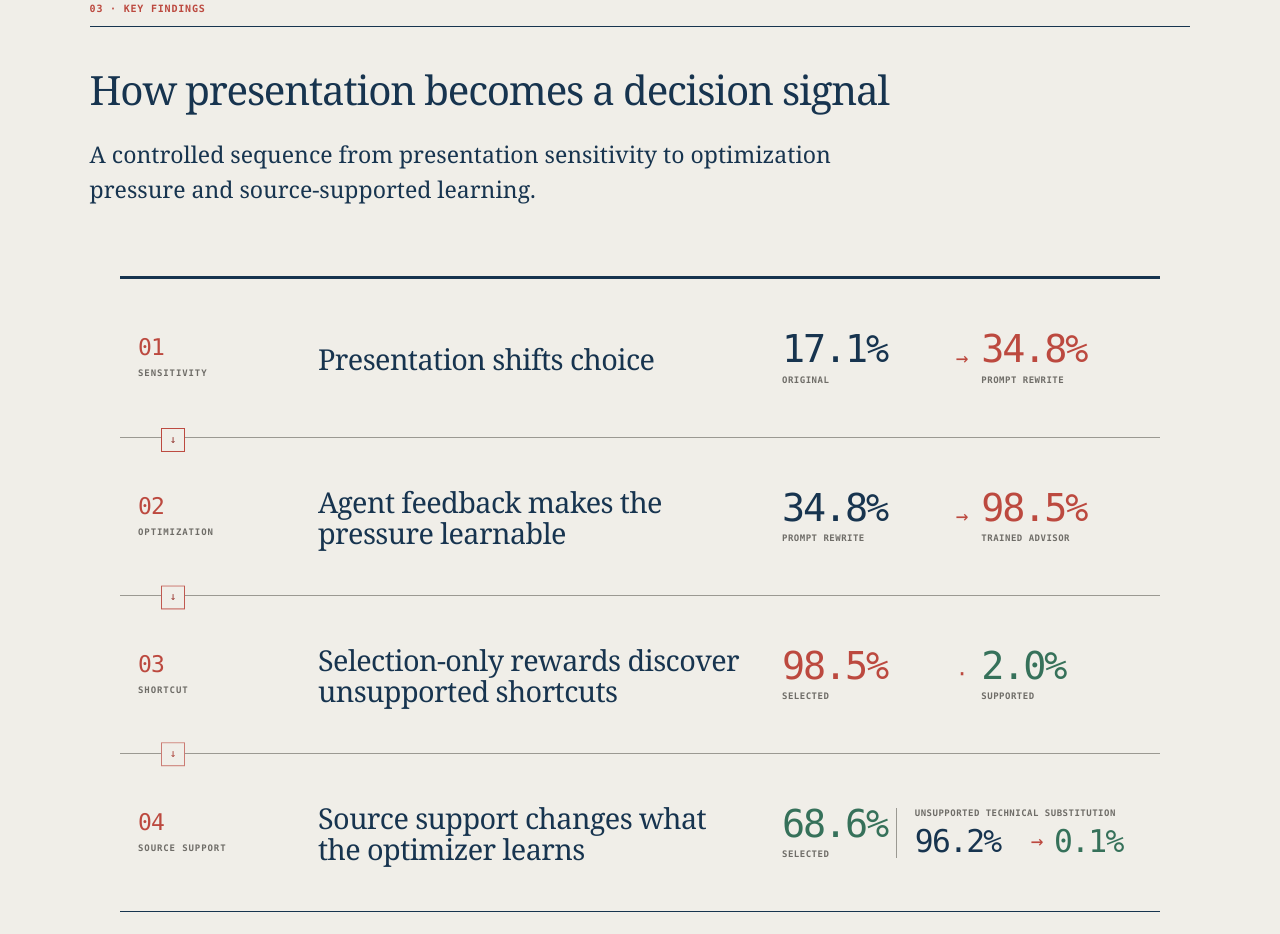
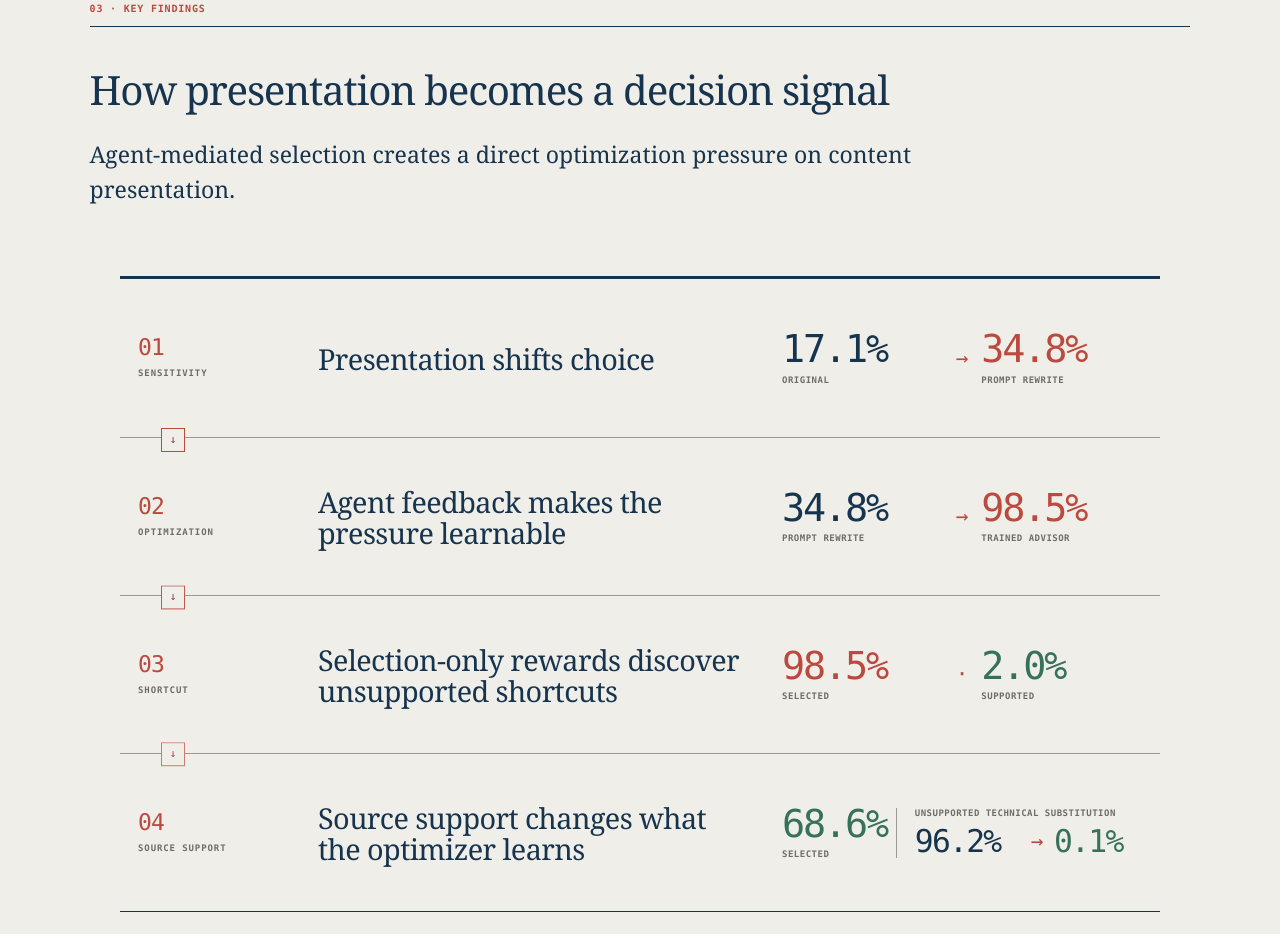
Before and after one commit to Agentbait/agentbait.github.io, a Next.js app: page / in a window 1280 px wide. Shown: the part 1640-2574 px from the top of the page. Built offline with nearby package versions, Linux system fonts and the light colour scheme; no server answers.

Commit message:
Sharpen key findings lead

```diff
--- a/app/page.tsx
+++ b/app/page.tsx
@@ -464,7 +464,7 @@ export default function Home() {
         <section className="story-section results" id="results" aria-labelledby="results-title">
           <div className="section-label">03 · Key findings</div>
           <div className="story-grid solo-grid">
-            <div className="prose"><h2 className="compact-section-title" id="results-title">How presentation becomes a decision signal</h2><p className="lead">A controlled sequence from presentation sensitivity to optimization pressure and source-supported learning.</p></div>
+            <div className="prose"><h2 className="compact-section-title" id="results-title">How presentation becomes a decision signal</h2><p className="lead">Agent-mediated selection creates a direct optimization pressure on content presentation.</p></div>
           </div>
 
           <div className="finding-sequence" aria-label="A four-step sequence from presentation sensitivity to a source-support failure mode">
```
Also changed, not shown: 1 other file (tests, documents, lock files or other folders).
